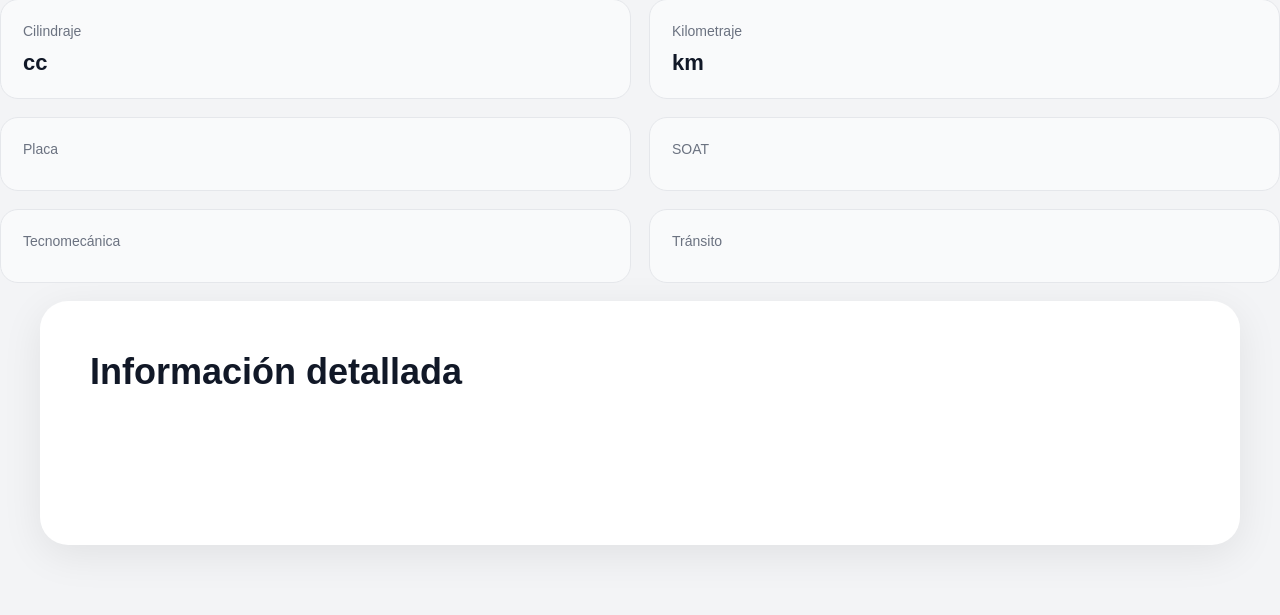
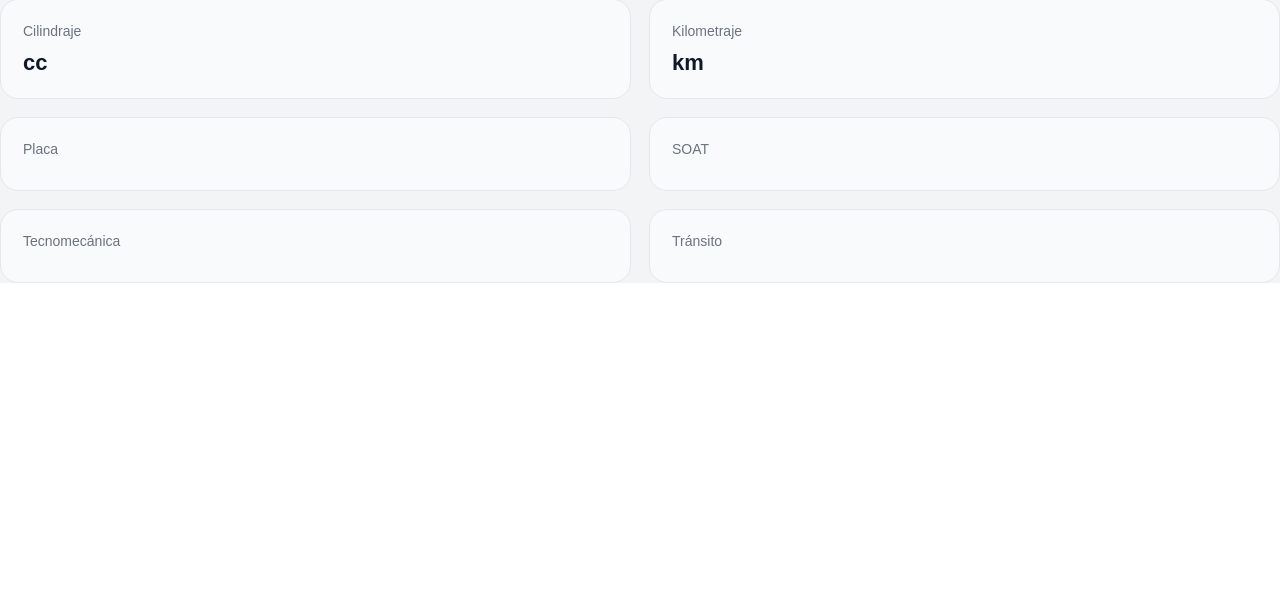
Before and after one commit to cristiansena000-droid/UsadasBello, a Django app: template motos/templates/motos/detalle_moto.html in a window 1280 px wide. Shown: the part 602-1217 px from the top of the page. After the commit the page ends 885 px from the top, so only its background shows below. Run offline with Django 5.2, Linux system fonts and the light colour scheme; the template is opened without the code that fills it, so the values that code supplies are empty.

Commit message:
Primer commit

```diff
--- a/motos/templates/motos/detalle_moto.html
+++ b/motos/templates/motos/detalle_moto.html
@@ -226,23 +226,6 @@ class="btn-whatsapp">
 
 <!-- DESCRIPCION -->
 
-<br>
-
-<section class="descripcion-larga">
-
-    <div class="descripcion-container">
-
-        <h2>
-            Información detallada
-        </h2>
-
-        <p>
-            {{ moto.descripcion_larga }}
-        </p>
-
-    </div>
-
-</section>
 
 <!-- MODAL ZOOM -->
 
```
